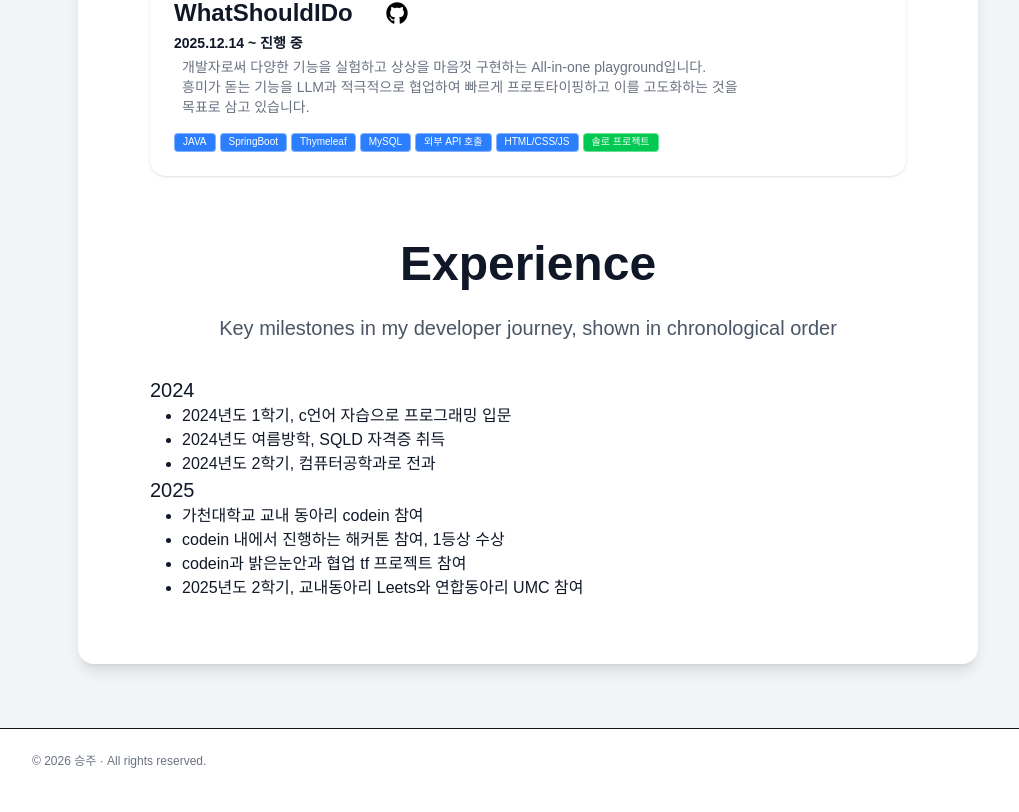
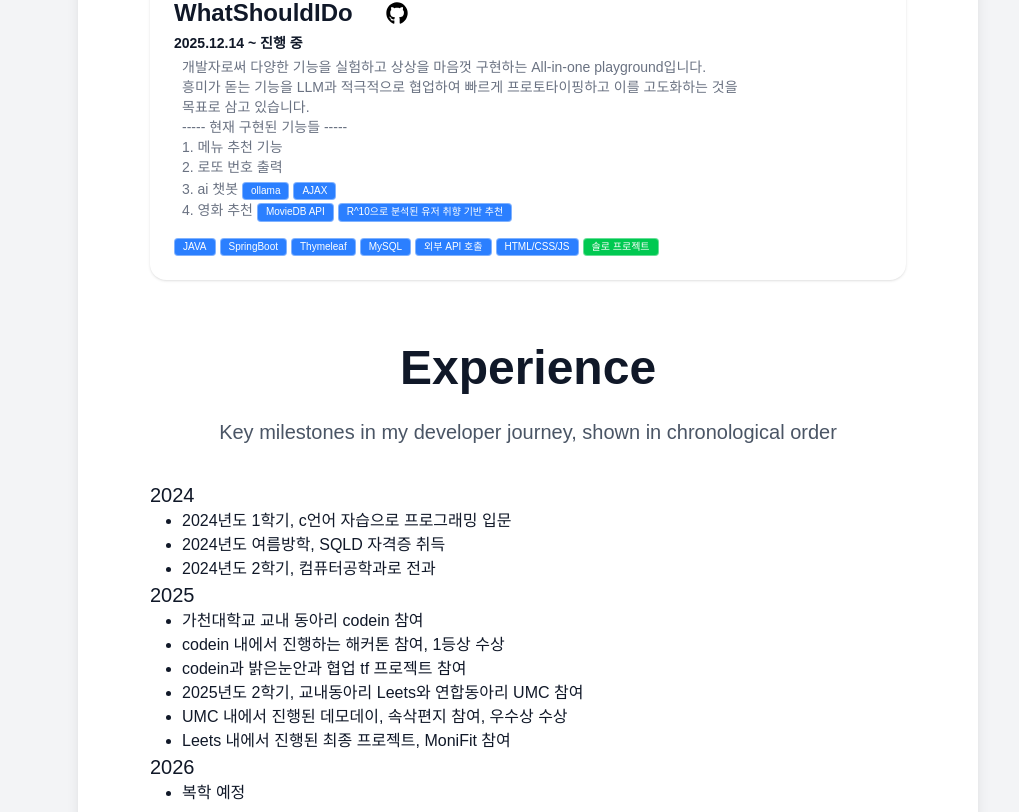
Before and after one commit to user040131/user040131.github.io, a Next.js app: page /portfolio in a window 1280 px wide. Shown: the part 1828-2640 px from the top of the page, without its empty margins (112-1131 px from the left). Built offline with nearby package versions, Linux system fonts and the light colour scheme.

Commit message:
fix/ portfolio - experience 수정

```diff
--- a/src/app/portfolio/page.tsx
+++ b/src/app/portfolio/page.tsx
@@ -369,7 +369,14 @@ export default function HomePage() {
                 <p className="text-gray-500 text-sm pl-2">
                   개발자로써 다양한 기능을 실험하고 상상을 마음껏 구현하는 All-in-one playground입니다.<br></br>
                   흥미가 돋는 기능을 LLM과 적극적으로 협업하여 빠르게 프로토타이핑하고 이를 고도화하는 것을<br></br>
-                  목표로 삼고 있습니다.
+                  목표로 삼고 있습니다.<br></br>
+                  <ul>
+                    <li>----- 현재 구현된 기능들 -----</li>
+                    <li>1. 메뉴 추천 기능 </li>
+                    <li>2. 로또 번호 출력 <Badge label="LinkedHashSet" className="bg-b-500 text-white" /></li>
+                    <li>3. ai 챗봇 <Badge label="ollama" className="bg-blue-500 text-white" /> <Badge label="AJAX" className="bg-blue-500 text-white" /></li>
+                    <li>4. 영화 추천 <Badge label="MovieDB API" className="bg-blue-500 text-white" /> <Badge label="R^10으로 분석된 유저 취향 기반 추천" className="bg-blue-500 text-white" /></li>
+                  </ul>
                 </p>
               </section>
               <div className="flex justify-start items-center gap-1">
@@ -417,6 +424,12 @@ export default function HomePage() {
                 <li>codein 내에서 진행하는 해커톤 참여, 1등상 수상</li>
                 <li>codein과 밝은눈안과 협업 tf 프로젝트 참여</li>
                 <li>2025년도 2학기, 교내동아리 Leets와 연합동아리 UMC 참여</li>
+                <li>UMC 내에서 진행된 데모데이, 속삭편지 참여, 우수상 수상</li>
+                <li>Leets 내에서 진행된 최종 프로젝트, MoniFit 참여</li>
+              </ol>
+              <h2 className="md:text-xl">2026</h2>
+              <ol className="list-disc pl-8">
+                <li>복학 예정</li>
               </ol>
             </div>
           </section>
```
